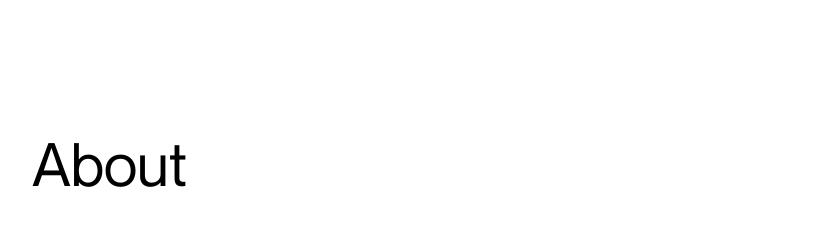
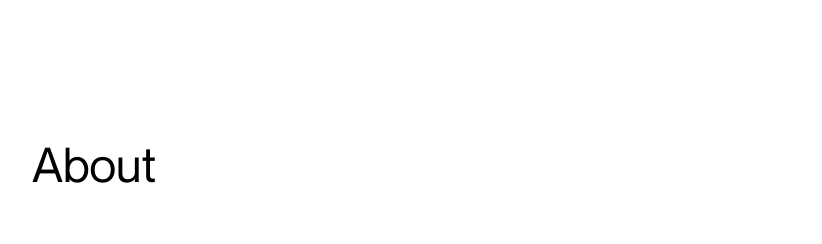
Before and after one commit to gvirus21/Portfolio-website, a Next.js app: page / in a window 1280 px wide. Shown: the part 800-1044 px from the top of the page, without its empty margins (248-1070 px from the left). Built offline with nearby package versions, Linux system fonts and the light colour scheme.

Commit message:
adjusted about page text

```diff
--- a/app/About.tsx
+++ b/app/About.tsx
@@ -39,7 +39,7 @@ const About = () => {
         <div className="flex xs:justify-center md:justify-start md:w-[35rem] lg:w-[45rem] xl:w-[55rem] m-auto">
           <motion.h1
             variants={childVariant}
-            className="xs:text-6xl md:text-6xl xs:text-center inline-block lg:text-left"
+            className="xs:text-6xl md:text-5xl xs:text-center inline-block lg:text-left"
           >
             About
           </motion.h1>
```
